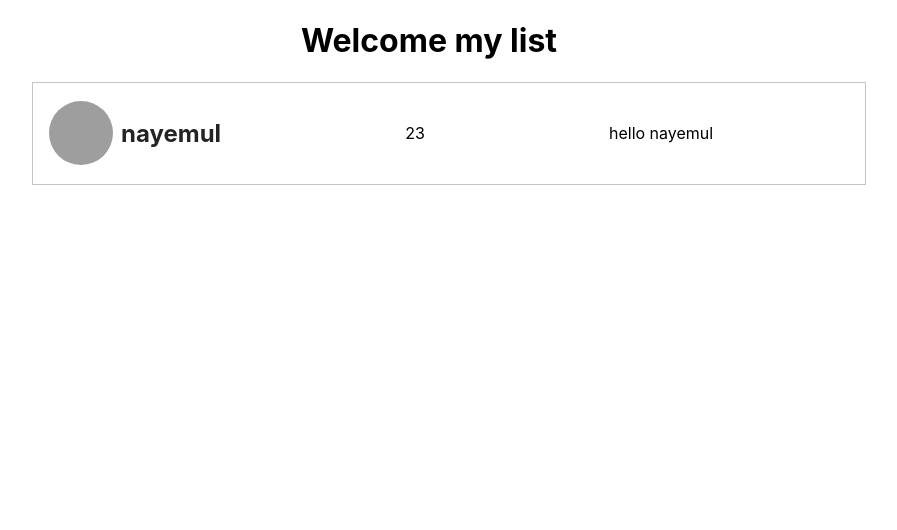
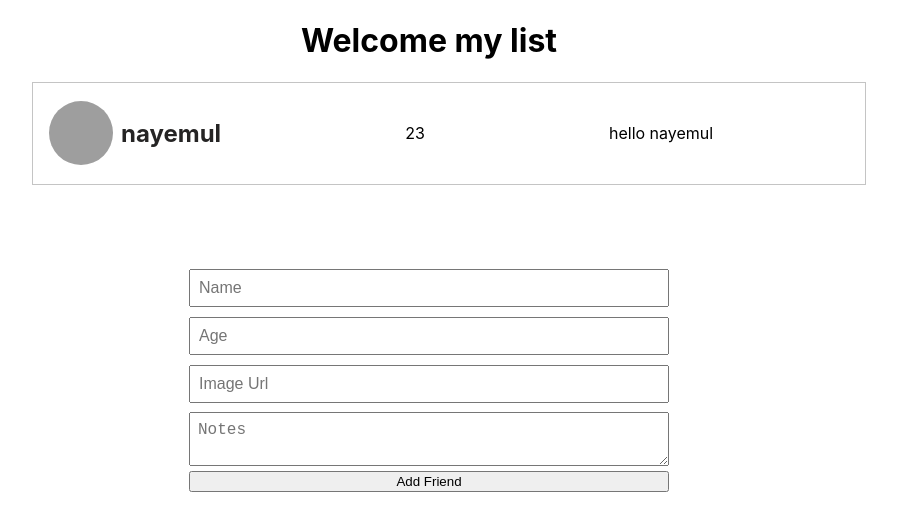
Before and after one commit to NayemulSCode/react-typescript-app, a React (Create React App) app: page / in a window 1280 px wide. Shown: the top 530 px of the page, without its empty margins (211-1108 px from the left). Built offline with nearby package versions, Linux system fonts and the light colour scheme; grey boxes are pictures that could not be loaded.

Commit message:
handling event with input

```diff
--- a/src/App.tsx
+++ b/src/App.tsx
@@ -1,5 +1,6 @@
 import React, { useState } from 'react';
 import './App.css';
+import AddToFriend from './components/AddToFriend';
 import List from './components/List';
 interface IState {
   friend:{
@@ -24,6 +25,7 @@ function App() {
     <div className="App">
       <h1>Welcome my list</h1>
       <List friend={friend} />
+      <AddToFriend />
     </div>
   );
 }
--- /dev/null
+++ b/src/components/AddToFriend.tsx
@@ -0,0 +1,31 @@
+import React, { useState } from 'react'
+
+const AddToFriend = () => {
+    const [value, setValue] = useState({
+        name:"",
+        age: "",
+        img: "",
+        notes: ""
+    });
+    console.log(value);
+    const handleChange =(e: React.ChangeEvent<HTMLInputElement | HTMLTextAreaElement>)=>{
+        setValue({
+            ...value,
+            [e.target.name] : e.target.value
+        })
+
+    }
+    return (
+        <div className="AddToList">
+            <input type="text" placeholder="Name" value={value.name} onChange={handleChange} name="name" className="AddToList-input" />
+            <input type="text" placeholder="Age" value={value.age} onChange={handleChange} name="age" className="AddToList-input" />
+            <input type="text" placeholder="Image Url" value={value.img} onChange={handleChange} name="img" className="AddToList-input" />
+            <textarea placeholder="Notes" value={value.notes} onChange={handleChange} name="notes" className="AddToList-input" />
+            <button>
+                Add Friend
+            </button>
+        </div>
+    )
+}
+
+export default AddToFriend
--- a/src/components/List.tsx
+++ b/src/components/List.tsx
@@ -9,9 +9,9 @@ interface IProps {
   }
 const List: React.FC<IProps> = ({friend}) => {
     const renderList =():JSX.Element[] =>{
-        return friend.map((person) =>{
+        return friend.map((person, index) =>{
             return(
-                <li className="List">
+                <li key={index} className="List">
                     <div className="List-header">
                         <img className="List-img" src={person.url} alt="" />
                         <h2>{person.name}</h2>
```
